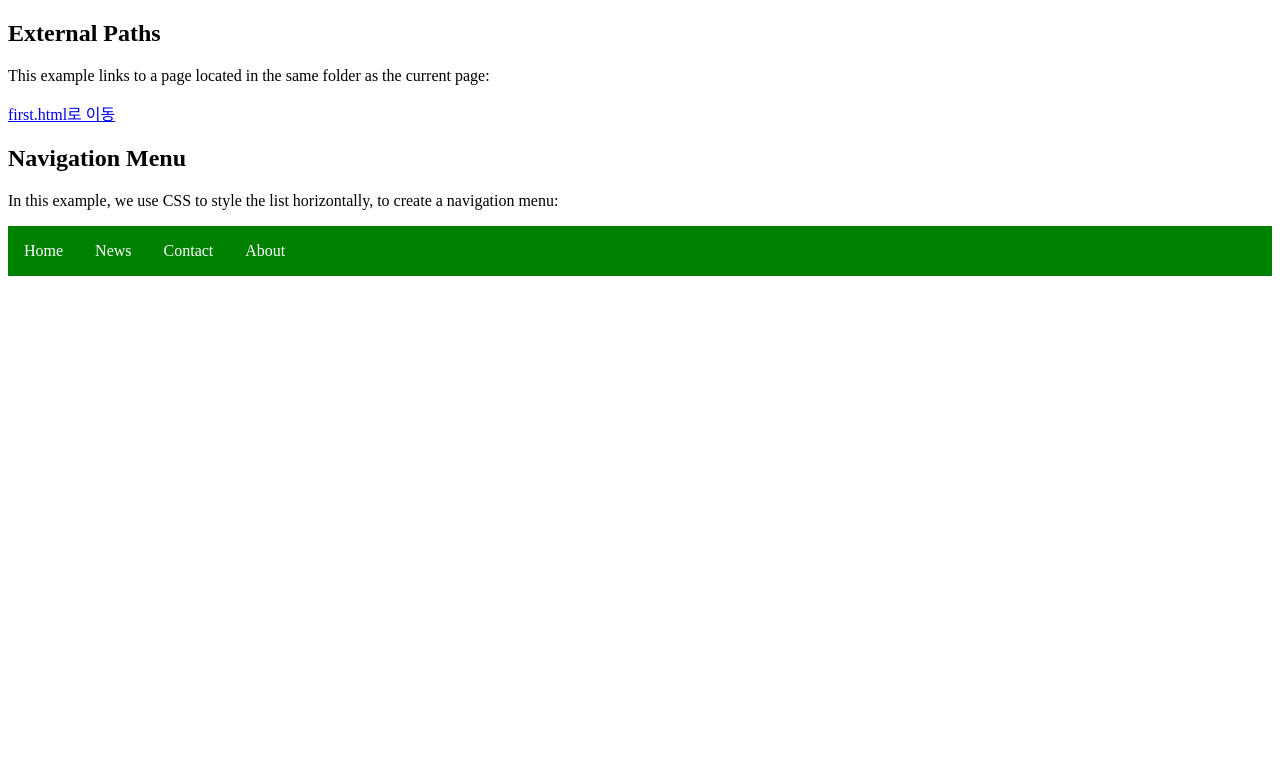
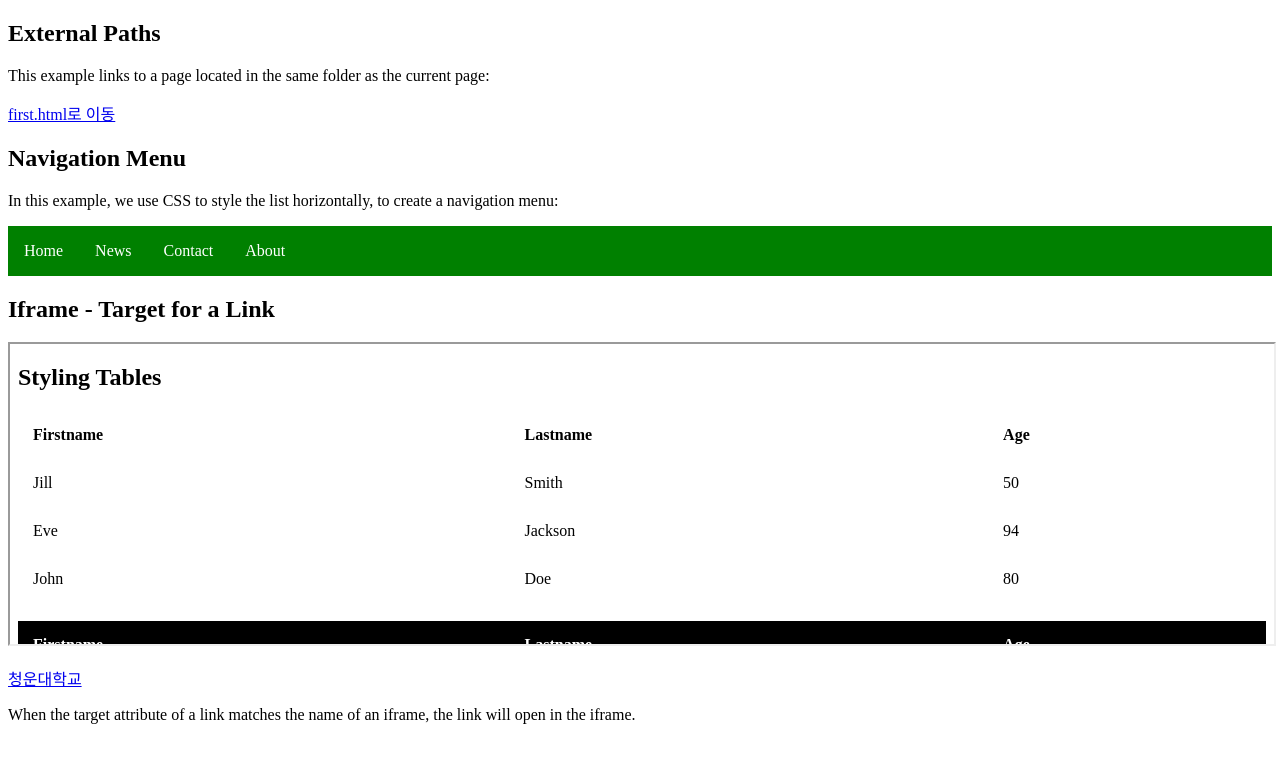
Before and after one commit to wewa159/html5, a plain HTML site: page index.html in a window 1280 px wide. Drawn offline with Linux system fonts and the light colour scheme.

Commit message:
index.html수정(iframe추가)

```diff
--- a/index.html
+++ b/index.html
@@ -44,6 +44,13 @@ li a:hover {
   <li><a href="#contact">Contact</a></li>
   <li><a href="#about">About</a></li>
 </ul>
+<h2>Iframe - Target for a Link</h2>
+
+<iframe src="html/0401.html" name="iframe_a" height="300px" width="100%" title="Iframe Example"></iframe>
+
+<p><a href="https://www.chungwoon.ac.kr" target="iframe_a">청운대학교</a></p>
+
+<p>When the target attribute of a link matches the name of an iframe, the link will open in the iframe.</p>
 
 </body>
 </html>
```
